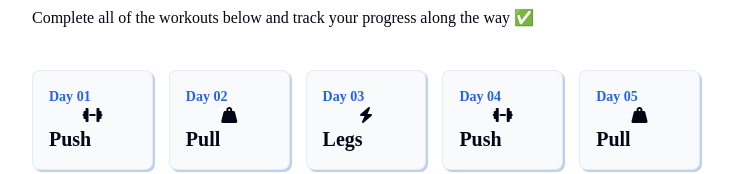
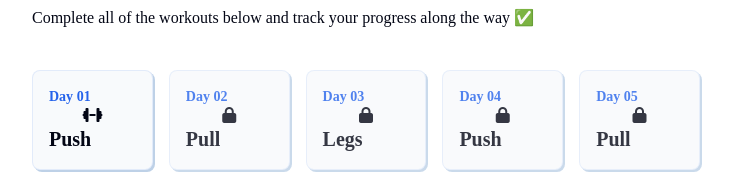
Before and after one commit to Babucarr-Badjie/workout-planner, a React (Vite) app: page / in a window 1280 px wide. Shown: the part 640-814 px from the top of the page, without its empty margins (274-1007 px from the left). Built offline with nearby package versions, Linux system fonts and the light colour scheme; a web font is replaced by a local one.

Commit message:
final touch

```diff
--- a/src/components/Grid.jsx
+++ b/src/components/Grid.jsx
@@ -7,9 +7,12 @@ export default function Grid() {
   const [savedWorkouts, setSavedWorkouts] = useState(null);
 
   // completed workout array
-  const completedWorkout = [];
+  const completedWorkout = Object.keys(savedWorkouts || {}).filter((val) => {
+    const entry = savedWorkouts[val];
+    return entry.isComplete;
+  });
 
-  const isLocked = false;
+  // const isLocked = false;
 
   //   selectedWorkout
   // const selectedWorkout = 4;
@@ -31,7 +34,7 @@ export default function Grid() {
     // invoke setter function and write to local storage
     setSavedWorkouts(newObj);
     localStorage.setItem("workoutPlanner", JSON.stringify(newObj));
-    selectedWorkout(null);
+    setSelectedWorkout(null);
   }
 
   // handle completed workout function
@@ -57,7 +60,14 @@ export default function Grid() {
   return (
     <div className="training-plan-grid">
       {Object.keys(training_plan).map((workout, workoutIndex) => {
-        // type
+        // isLocked variable to check if the workout is locked
+        const isLocked =
+          workoutIndex === 0
+            ? false
+            : !completedWorkout.includes(`${workoutIndex - 1}`);
+
+        console.log(workoutIndex, isLocked);
+
         const type =
           workoutIndex % 3 === 0
             ? "Push"
@@ -105,6 +115,10 @@ export default function Grid() {
             key={workoutIndex}
             // add onClick to set selectedWorkout to workoutIndex
             onClick={() => {
+              // check if the workout is locked
+              if (isLocked) {
+                return;
+              }
               setSelectedWorkout(workoutIndex);
             }}
           >
--- a/src/components/WorkoutCard.jsx
+++ b/src/components/WorkoutCard.jsx
@@ -138,7 +138,7 @@ export default function WorkoutCard(props) {
           onClick={() => {
             handleComplete(workoutIndex, { weights });
           }}
-          disabled={true}
+          disabled={Object.keys(weights).length !== workout.length}
         >
           Complete
         </button>
--- a/src/index.css
+++ b/src/index.css
@@ -4,7 +4,6 @@ body {
   display: flex;
   flex-direction: column;
   gap: 1rem;
-  min-width: 100vw;
 }
 
 header,
@@ -63,6 +62,7 @@ h3,
   position: relative;
   z-index: 1;
   cursor: not-allowed;
+  opacity: 0.8;
 }
 
 .plan-card-header {
```
